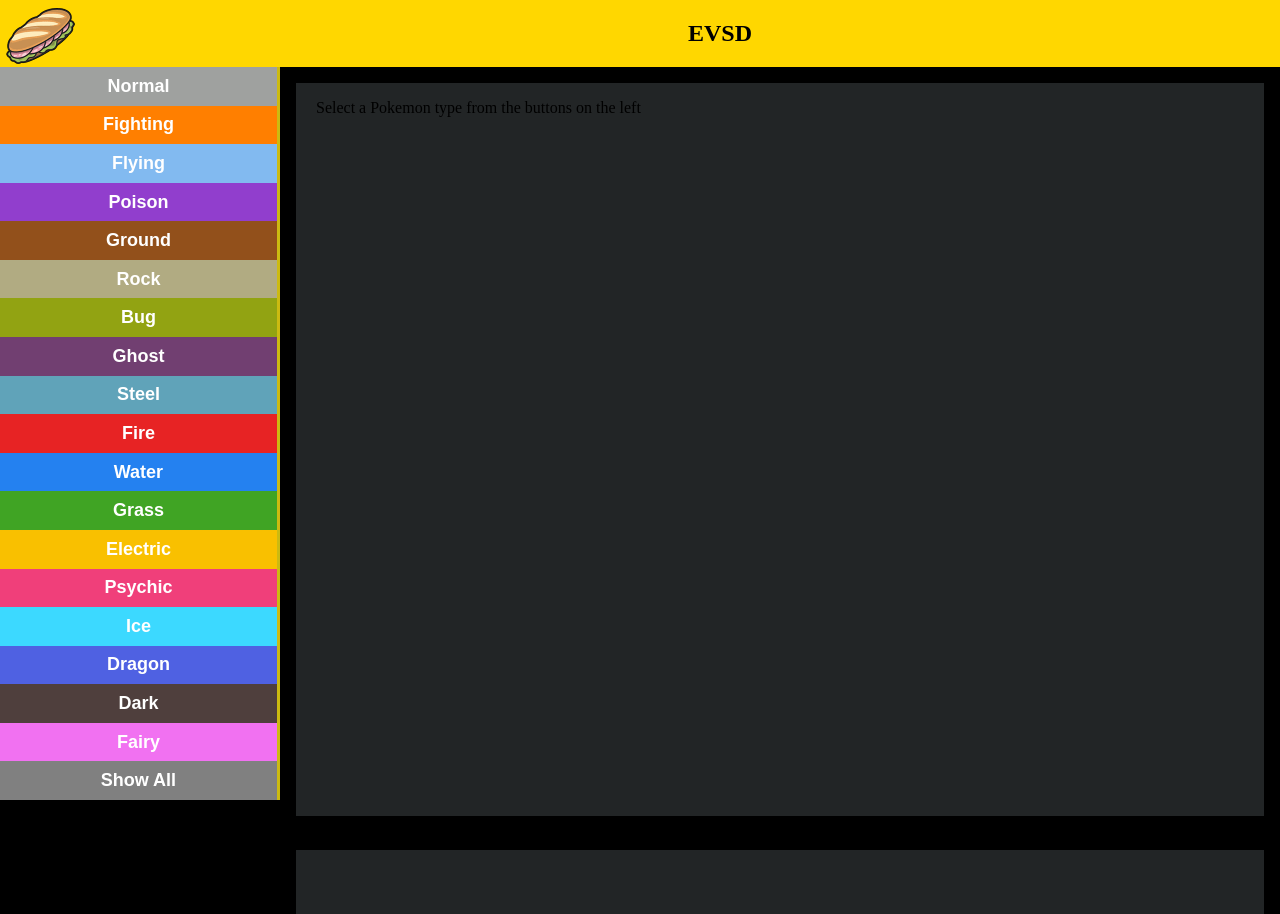
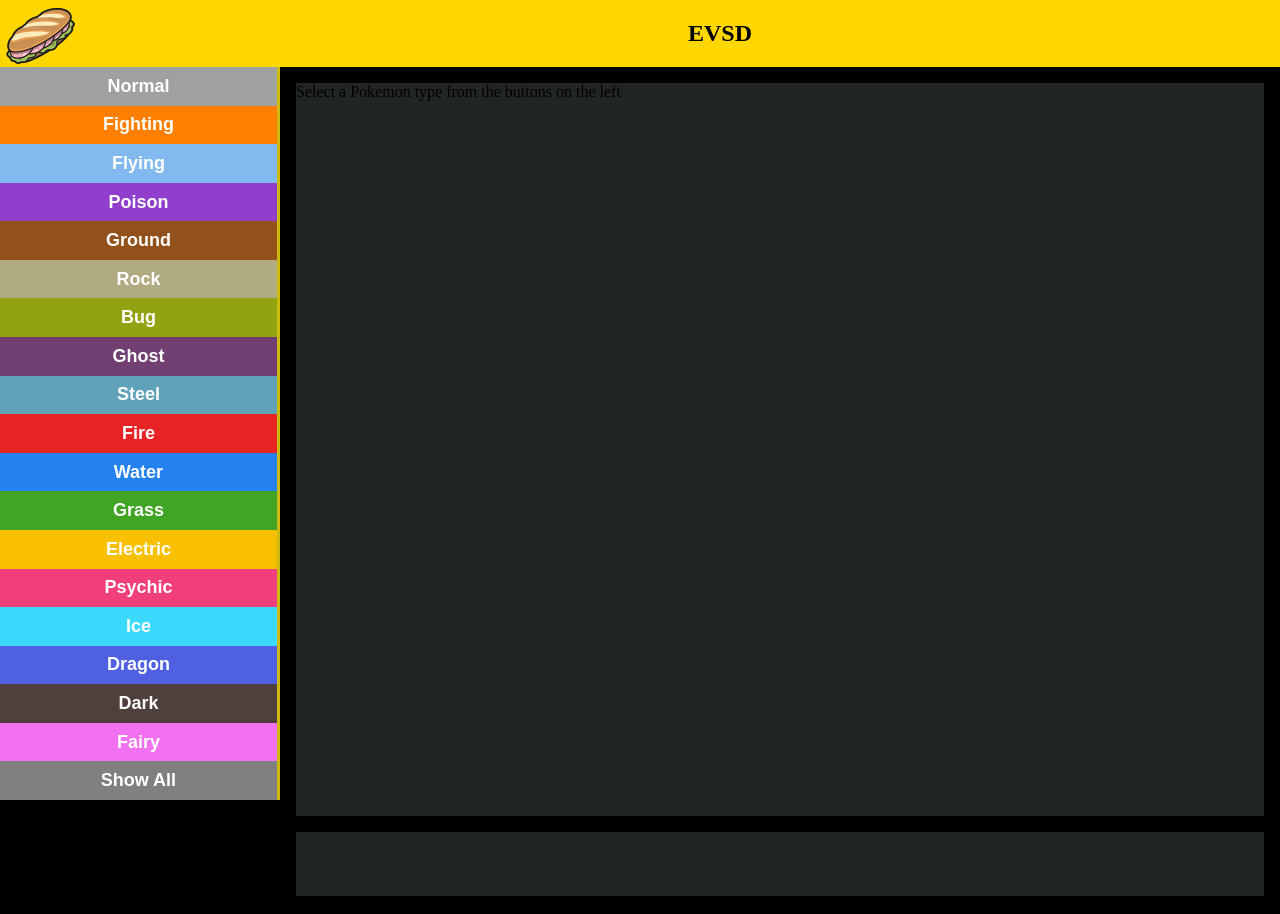
Before and after one commit to jeansystems/EVSandwichDex, a SvelteKit app: page / in a window 1280 px wide. Built offline with nearby package versions, Linux system fonts and the light colour scheme.

Commit message:
CSS margin/padding

```diff
--- a/src/components/RightContent.svelte
+++ b/src/components/RightContent.svelte
@@ -1,58 +1,30 @@
 <script>
     import { pokemonTypeClicked } from "./LeftSidebar.svelte";
     import { pokemonColorClicked } from "./LeftSidebar.svelte";
+
+    import RightTable from '../components/RightContentTable.svelte'
 </script>
 
-<div
-    class="right-content"
-    style="--bg-color: {$pokemonColorClicked}"
->
+<div class="right-content" style="--bg-color: {$pokemonColorClicked}">
     {#if $pokemonTypeClicked === null}
         <p>Select a Pokemon type from the buttons on the left</p>
     {:else}
-        <p>Okay, selected {$pokemonTypeClicked}</p>
+        <div class="right-content-table">
+            <RightTable />
+        </div>
     {/if}
-    <div class="right-content-container">
-        {#if $pokemonTypeClicked === "Grass"}
-        <div class="right-content-table">
-            <table>
-                <thead>
-                    <tr>
-                        <th scope="col">Pokemon</th>
-                        <th scope="col">HP</th>
-                        <th scope="col">Attack</th>
-                        <th scope="col">Defense</th>
-                        <th scope="col">Sp. Attack</th>
-                        <th scope="col">Sp. Defense</th>
-                        <th scope="col">Speed</th>
-                    </tr>
-                </thead>
-                <tbody>
-                    <tr>
-                        <th scope="row">Sprigatito</th>
-                        <td>0</td>
-                        <td>0</td>
-                        <td>0</td>
-                        <td>0</td>
-                        <td>0</td>
-                        <td>1</td>
-                    </tr>
-                </tbody>
-            </table>
-        </div>
-        {/if}
-    </div>
 </div>
+
 
 <style>
     .right-content {
+        height: 100%;
         transition: background-color 0.2s ease;
         background-color: rgba(var(--bg-color));
-        overflow-y: auto;
-        flex-grow: 1;
-        padding: 0 20px;
+        display: flex;
     }
-    .right-content-container {
-        padding: 20px;
+    .right-content p {
+        margin-top: 0px;
+        margin-bottom: 0px;
     }
 </style>
--- /dev/null
+++ b/src/components/RightContentTable.svelte
@@ -0,0 +1,13 @@
+<script>
+    import { pokemonTypeClicked } from "./LeftSidebar.svelte";
+    import { pokemonColorClicked } from "./LeftSidebar.svelte";
+</script>
+
+<p>Okay, selected {$pokemonTypeClicked}</p>
+
+<style>
+    p {
+        margin: 0px;
+        background-color: antiquewhite;
+    }
+</style>
--- a/src/routes/+page.svelte
+++ b/src/routes/+page.svelte
@@ -36,7 +36,7 @@
         <div class="right-content">
             <div class="right-container">
                 <Right />
-            </div>>
+            </div>
             <div class="right-footer"></div>
         </div>
     </div>
```
